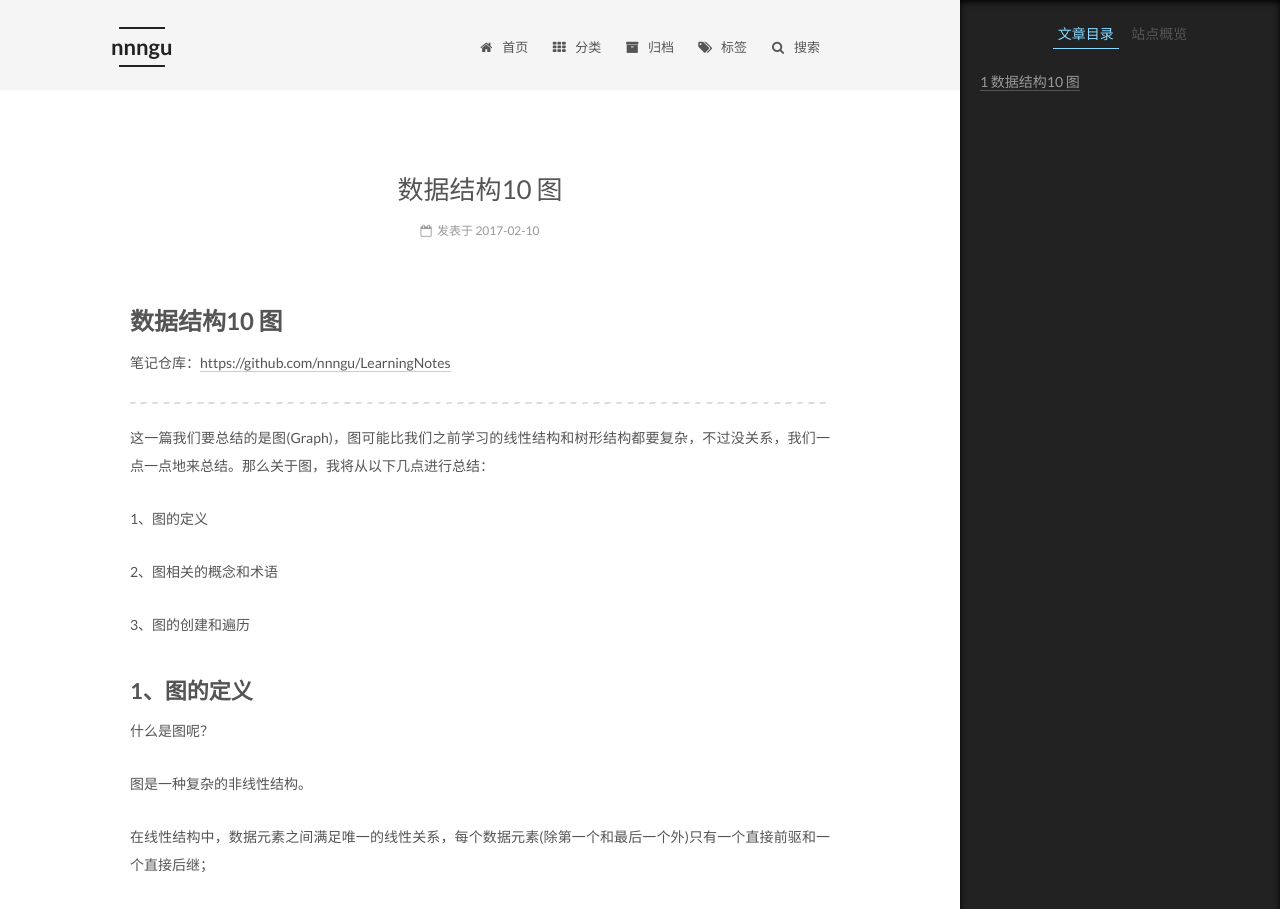
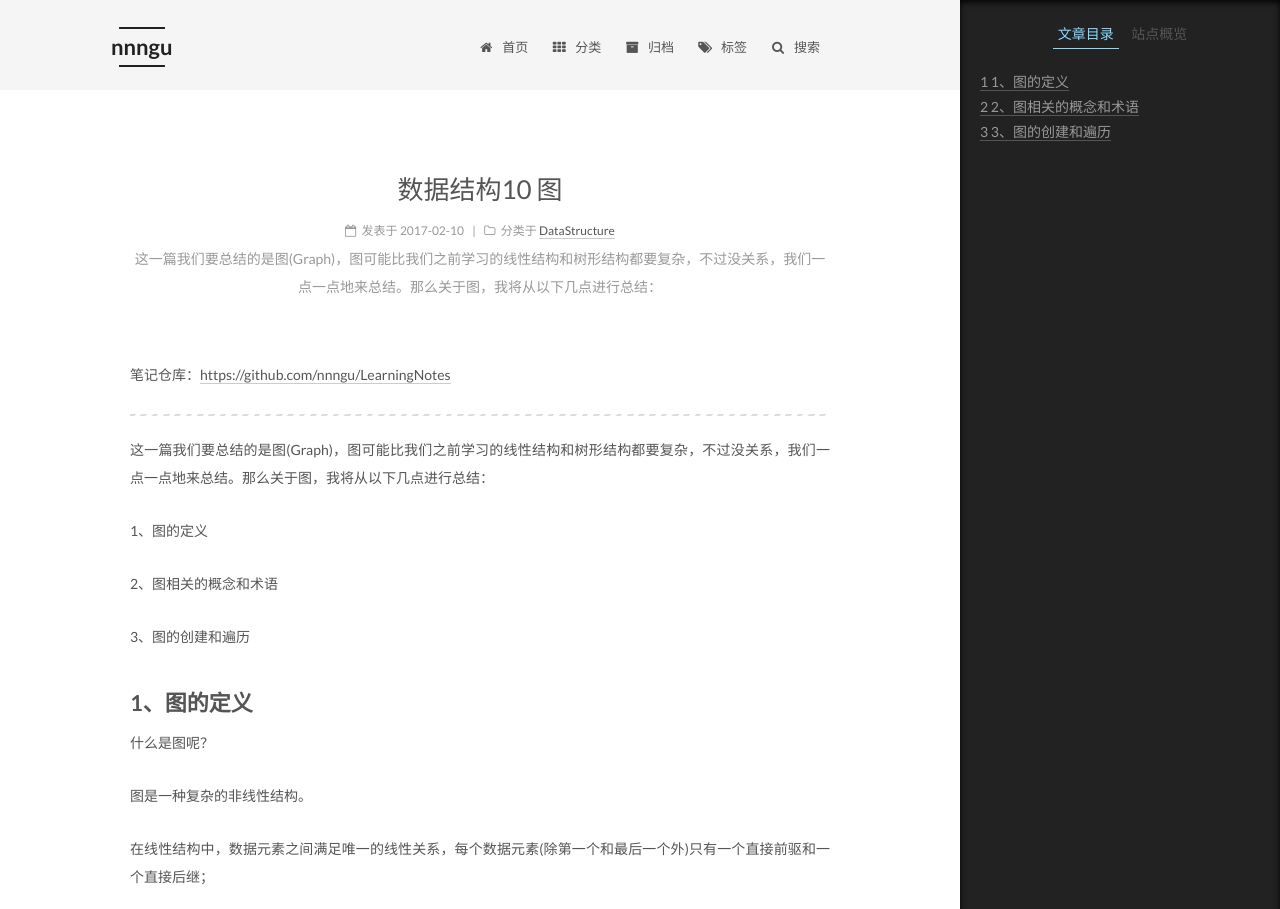
Before and after one commit to nnngu/LearningNotes, a Jekyll site: the page built from _posts/2017-02-10-数据结构10 图.md, in a window 1280 px wide and 1400 px high. Shown: the top 909 px of the window. Built offline with Jekyll 4.4.1, drawn with Linux system fonts in a browser that asks for light colours.

Commit message:
修改文件: _posts/2017-02-10-数据结构10 图.md

```diff
--- a/_posts/2017-02-10-数据结构10 图.md
+++ b/_posts/2017-02-10-数据结构10 图.md
@@ -1,4 +1,7 @@
-# 数据结构10 图
+---
+categories: DataStructure
+description: 这一篇我们要总结的是图(Graph)，图可能比我们之前学习的线性结构和树形结构都要复杂，不过没关系，我们一点一点地来总结。那么关于图，我将从以下几点进行总结：
+---
 
 笔记仓库：[https://github.com/nnngu/LearningNotes](https://github.com/nnngu/LearningNotes)
 
```
